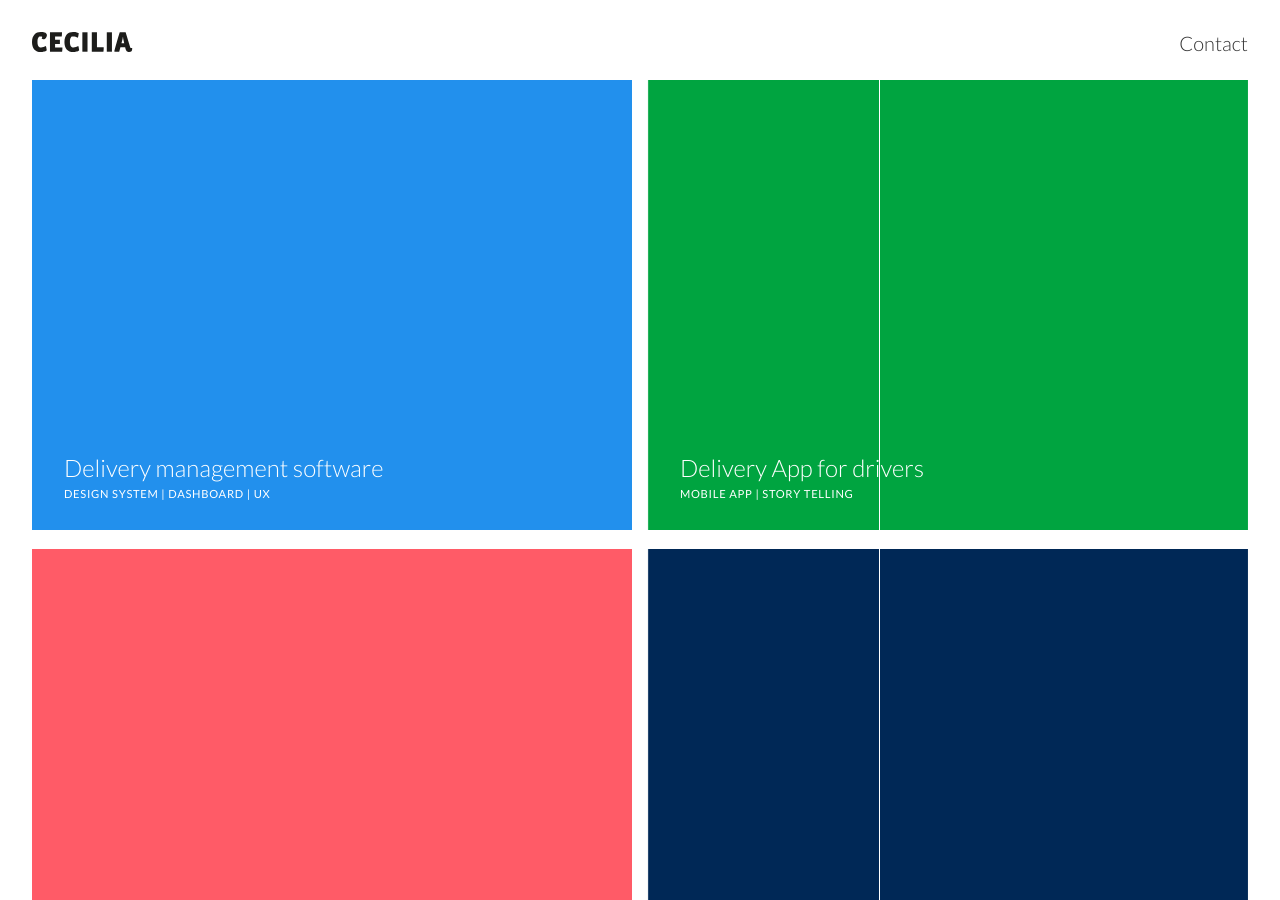
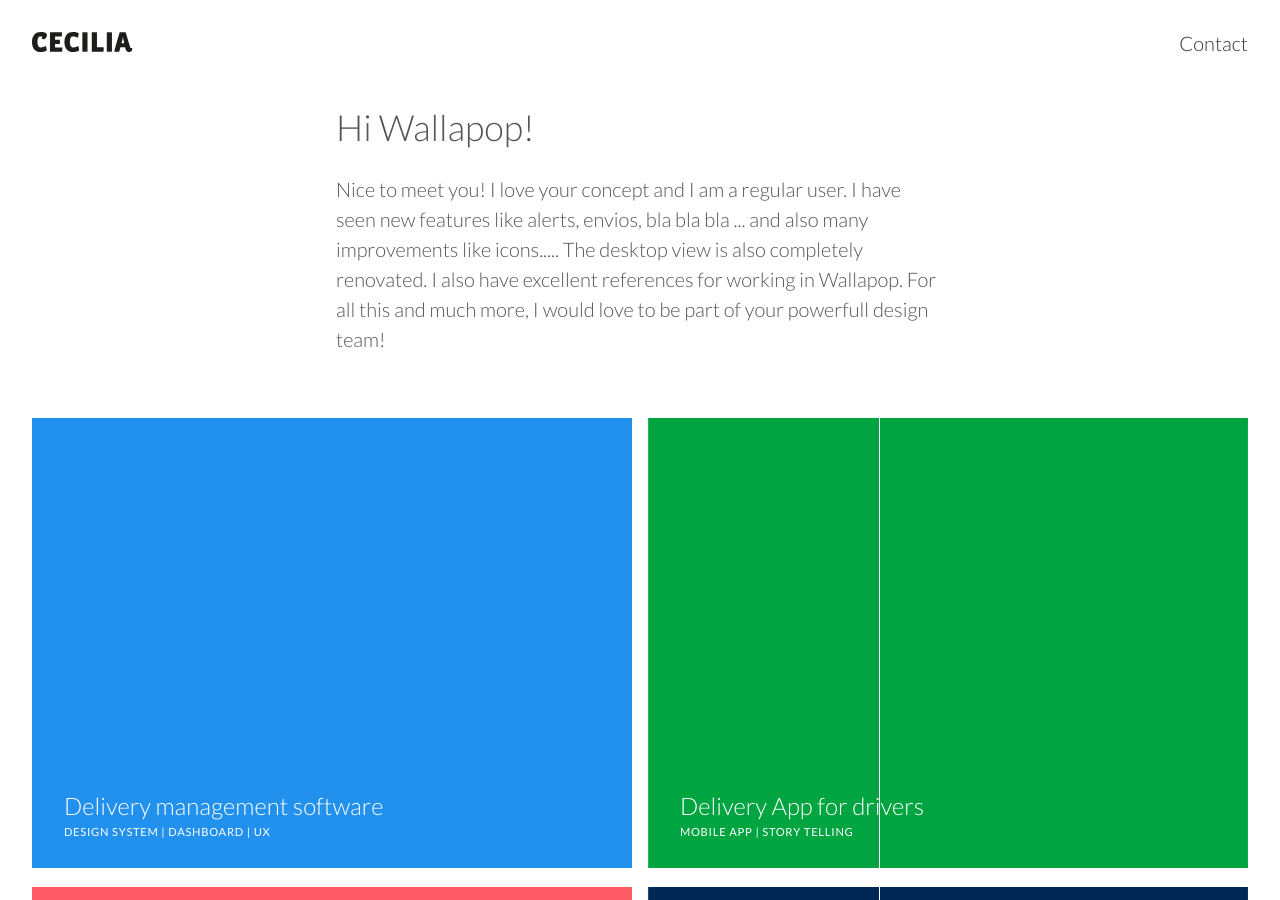
Before and after one commit to cbrudesala/cbrudesala.github.io, a Jekyll site: the page built from index.html, in a window 1280 px wide and 900 px high. Built offline with Jekyll 4.4.1, drawn with Linux system fonts in a browser that asks for light colours; nearby versions of some CDN libraries; some web fonts are replaced.

Commit message:
index: introduction if custom portfolio

```diff
--- a/index.html
+++ b/index.html
@@ -2,6 +2,23 @@
 layout: page
 title: Cecilia
 ---
+
+<!-- //TODO: hide/show div if portfolio is enarar or custome -->
+<div class="mid-gray w-100 w-50-ns center">
+  <p class=" f3 f2-ns">
+    Hi Wallapop!
+  </p>
+  <p class="f5 f4-ns mb5">
+    Nice to meet you! I love your concept and I am a regular user.
+    I have seen new features like alerts, envios, bla bla bla ...
+    and also many improvements like icons.....
+    The desktop view is also completely renovated.
+    I also have excellent references for working in Wallapop. For all this and much more,
+    I would love to be part of your powerfull design team!
+  </p>
+</div>
+
+
 
 <ul class="list cf pa0">
   {% assign projects = (site.projects | sort: 'date') %}
```
